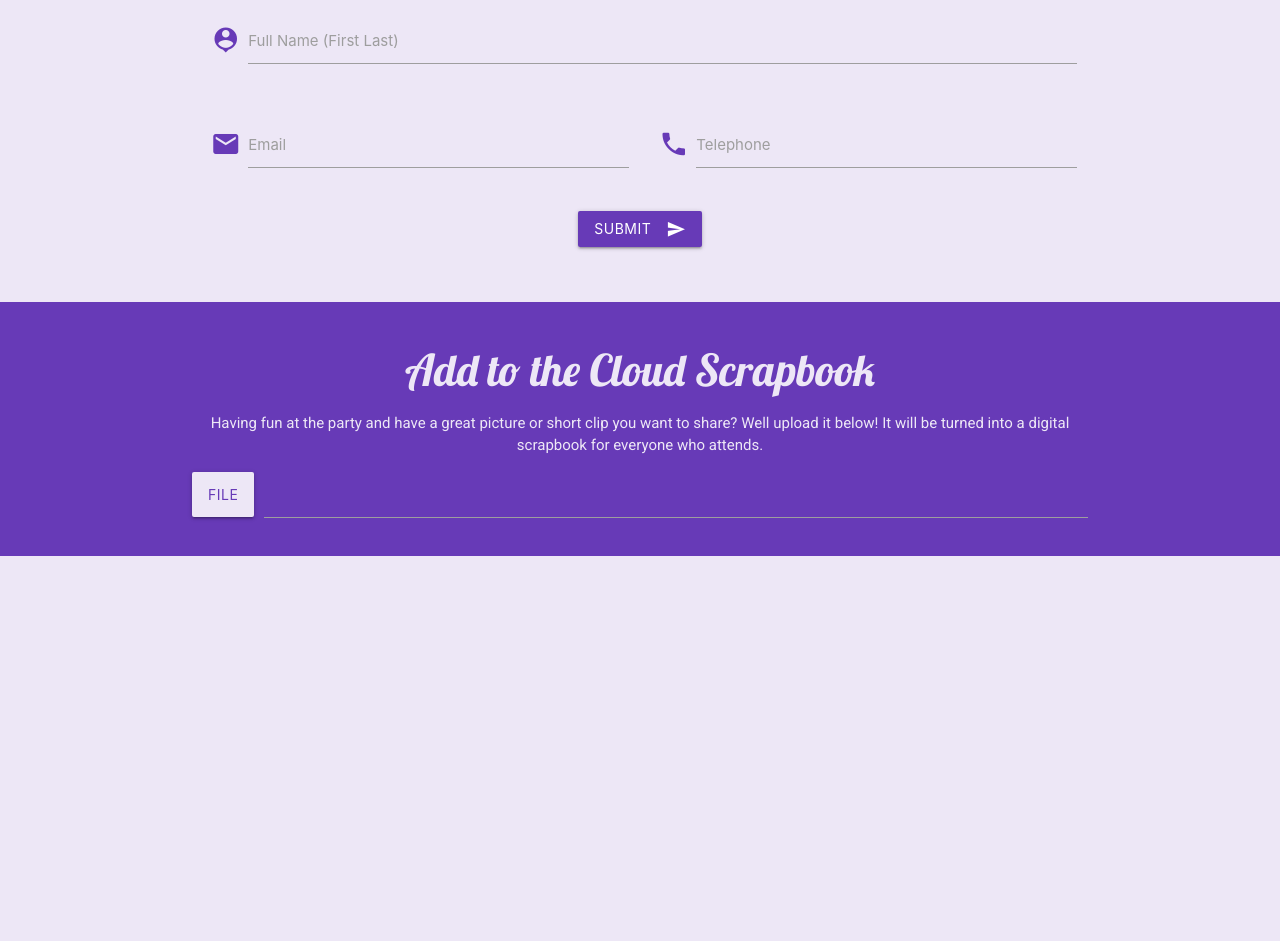
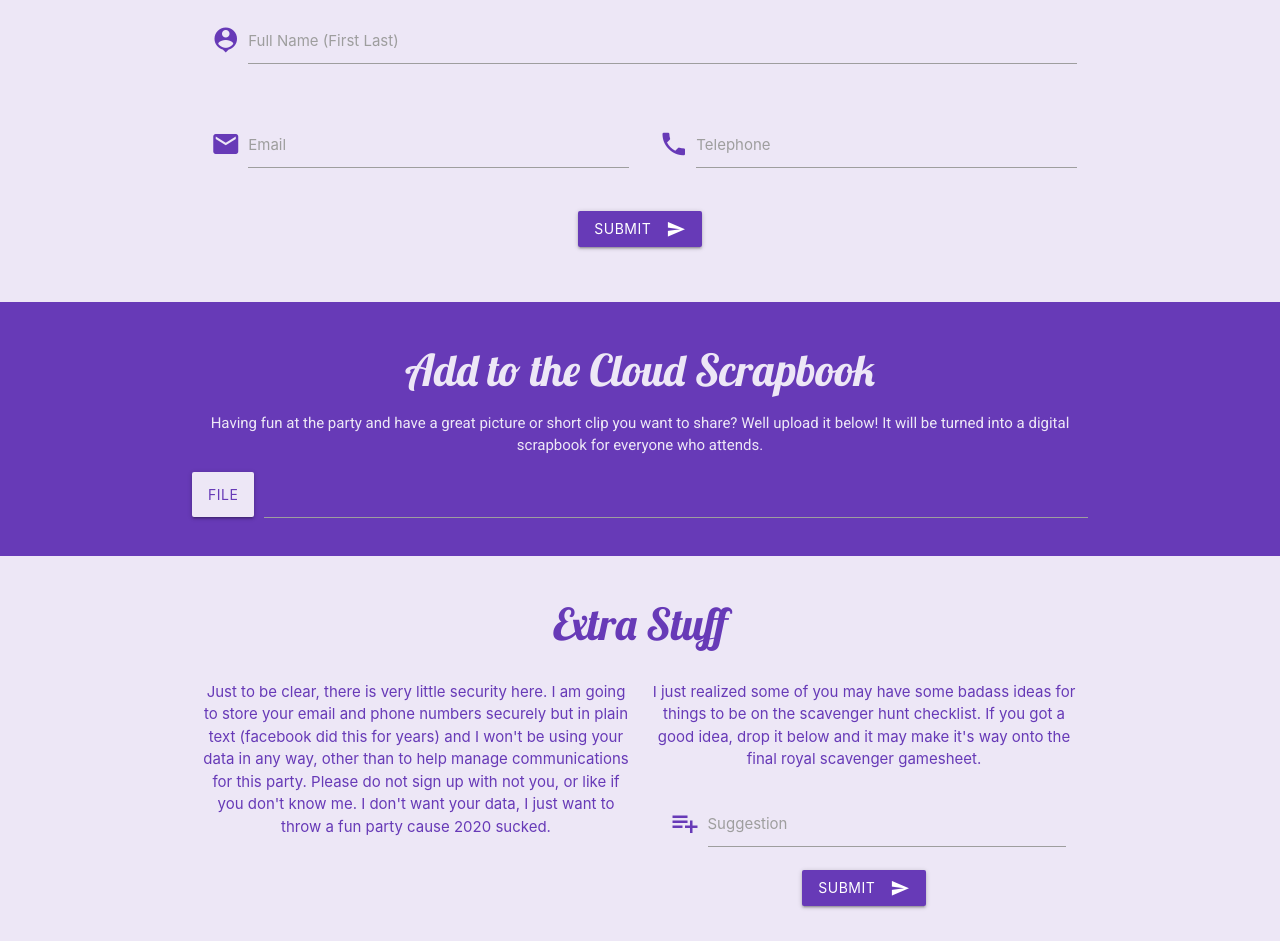
Before and after one commit to PCeeeZy/royal-train-crawl, a website: page public/index.html in a window 1280 px wide. Shown: the part 1465-2406 px from the top of the page. Before the commit the page ends 2021 px from the top, so only its background shows below. Drawn offline with nearby package versions, Linux system fonts and the light colour scheme.

Commit message:
added suggestion feature

```diff
--- a/public/assets/js/script.js
+++ b/public/assets/js/script.js
@@ -1,9 +1,12 @@
+// reservation form
 let $submitRSVP = document.getElementById('submit-rsvp');
 let $fullName = document.getElementById('full_name');
 let $email = document.getElementById('email');
 let $telephone = document.getElementById('icon_telephone');
 
-
+// suggestion form
+let $submitSugg = document.getElementById('submit-suggestion');
+let $suggestion = document.getElementById('suggestion');
 
 $submitRSVP.addEventListener('click', function(e) {
     e.preventDefault();
@@ -20,3 +23,17 @@ $submitRSVP.addEventListener('click', function(e) {
         )
     })
 })
+
+
+$submitSugg.addEventListener('click', function(e) {
+    e.preventDefault();
+    let userForm = {
+        suggestion: $suggestion.value.trim()
+    }
+    console.log(userForm);
+    $.post('/api/sugg', userForm).then(response => {
+        console.log(response);
+        $suggestion.setAttribute("data-success", "Suggestion Recieved");
+        $suggestion.value = ''
+    })
+})
--- a/public/index.html
+++ b/public/index.html
@@ -169,7 +169,7 @@
                 Having fun at the party and have a great picture or short clip you want to share? Well upload it
                 below! It will be turned into a digital scrapbook for everyone who attends.
             </p>
-            <form action="#">
+            <form id="media-uploader">
                 <div class="file-field input-field">
                     <div class="btn deep-purple lighten-5 deep-purple-text">
                         <span>File</span>
@@ -184,6 +184,36 @@
 
     </div>
     <!-- upload section end -->
+    <!-- extra section -->
+    <div class="section pad center deep-purple-text">
+        <div class="container">
+            <h3 class="font-lobster">Extra Stuff</h3>
+            <div class="row">
+                <div class="col s12 m6">
+                    <p>
+                        Just to be clear, there is very little security here.  I am going to store your email and phone numbers securely but in plain text (facebook did this for years) and I won't be using your data in any way, other than to help manage communications for this party.  Please do not sign up with not you, or like if you don't know me.  I don't want your data, I just want to throw a fun party cause 2020 sucked.
+                    </p>
+                </div>
+                <div class="col s12 m6">
+                    <p>
+                        I just realized some of you may have some badass ideas for things to be on the scavenger hunt checklist.  If you got a good idea, drop it below and it may make it's way onto the final royal scavenger gamesheet.
+                    </p>
+                    <form>
+                        <div class="input-field col s12">
+                            <i class="material-icons prefix">playlist_add</i>
+                            <input id="suggestion" type="text" class="validate" required>
+                            <label for="suggestion">Suggestion</label>
+
+                        </div>
+                        <button class="btn waves-effect waves-light deep-purple" id="submit-suggestion">Submit
+                            <i class="material-icons right">send</i>
+                        </button>
+                    </form>
+                </div>
+            </div>
+        </div>
+    </div>
+    <!-- end extra -->
 
     <!-- Javascript -->
     <!-- Materialize @ https://materializecss.com/getting-started.html -->
```
